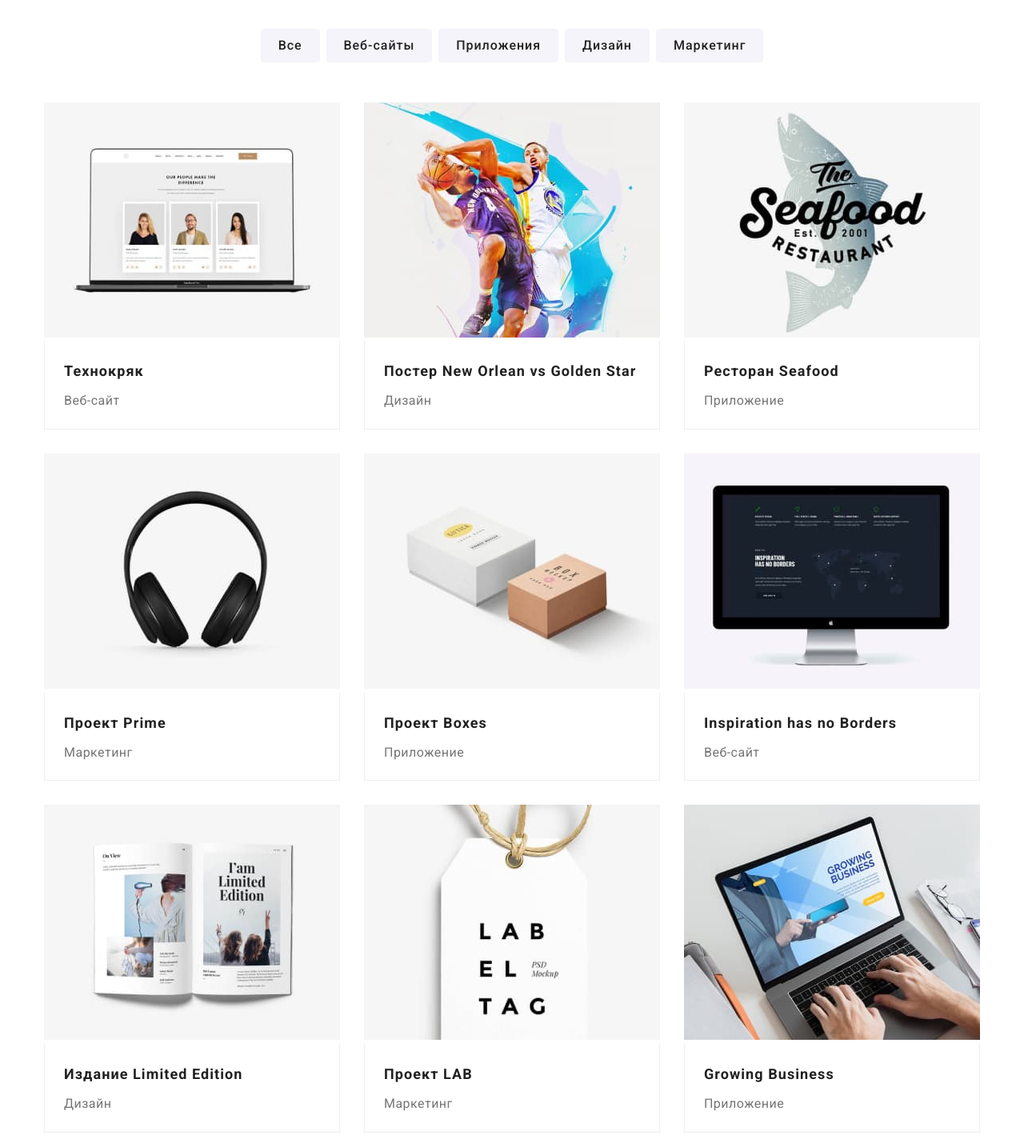
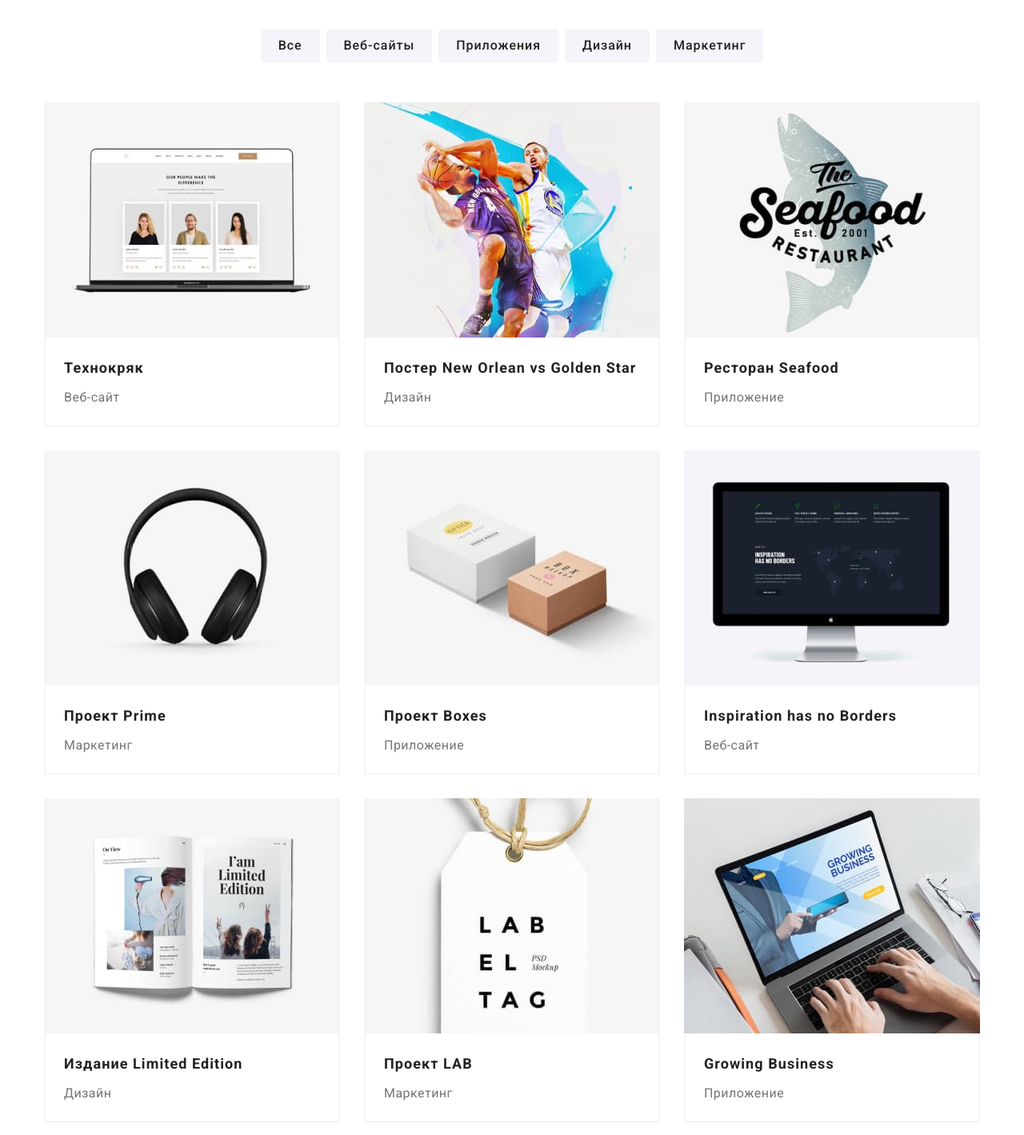
Before and after one commit to dankozz1t/goit-markup-hw-03, a plain HTML site: page portfolio.html in a window 1280 px wide. Shown: the part 140-1559 px from the top of the page at 80% size. Drawn offline with nearby package versions, Linux system fonts and the light colour scheme.

Commit message:
fix margin-bottom for card

```diff
--- a/css/style.css
+++ b/css/style.css
@@ -335,8 +335,16 @@ body {
 .example-item:nth-child(3n) {
   margin-right: 0;
 }
+
+.example-item:nth-last-child(-n + 3) {
+  margin-bottom: 0;
+}
 .example-link {
   text-decoration: none;
+}
+
+.example-img {
+  display: block;
 }
 
 .card-border {
--- a/portfolio.html
+++ b/portfolio.html
@@ -65,7 +65,8 @@
                 <ul class="list examples-list">
                     <li class="example-item">
                         <a class="example-link" href="#">
-                            <img src="./images/portfolio-card-1.jpg" alt="Ноутбук с сайтом" width="370" height="294">
+                            <img class="example-img" src="./images/portfolio-card-1.jpg" alt="Ноутбук с сайтом"
+                                width="370" height="294">
                             <div class="card-border">
                                 <h2 class="example-title">Технокряк</h2>
                                 <p class="example-text">Веб-сайт</p>
@@ -74,8 +75,8 @@
                     </li>
                     <li class="example-item">
                         <a class="example-link" href="#">
-                            <img src="./images/portfolio-card-2.jpg" alt="Двое мужчин с баскетбольным мячом" width="370"
-                                height="294">
+                            <img class="example-img" src="./images/portfolio-card-2.jpg"
+                                alt="Двое мужчин с баскетбольным мячом" width="370" height="294">
                             <div class="card-border">
                                 <h2 class="example-title">Постер New Orlean vs Golden Star</h2>
                                 <p class="example-text">Дизайн</p>
@@ -84,7 +85,8 @@
                     </li>
                     <li class="example-item">
                         <a class="example-link" href="#">
-                            <img src="./images/portfolio-card-3.jpg" alt="Логотип ресторана" width="370" height="294">
+                            <img class="example-img" src="./images/portfolio-card-3.jpg" alt="Логотип ресторана"
+                                width="370" height="294">
                             <div class="card-border">
                                 <h2 class="example-title">Ресторан Seafood</h2>
                                 <p class="example-text">Приложение</p>
@@ -93,7 +95,8 @@
                     </li>
                     <li class="example-item">
                         <a class="example-link" href="#">
-                            <img src="./images/portfolio-card-4.jpg" alt="Наушники" width="370" height="294">
+                            <img class="example-img" src="./images/portfolio-card-4.jpg" alt="Наушники" width="370"
+                                height="294">
                             <div class="card-border">
                                 <h2 class="example-title">Проект Prime</h2>
                                 <p class="example-text">Маркетинг</p>
@@ -102,7 +105,8 @@
                     </li>
                     <li class="example-item">
                         <a class="example-link" href="#">
-                            <img src="./images/portfolio-card-5.jpg" alt="Две коробки" width="370" height="294">
+                            <img class="example-img" src="./images/portfolio-card-5.jpg" alt="Две коробки" width="370"
+                                height="294">
                             <div class="card-border">
                                 <h2 class="example-title">Проект Boxes</h2>
                                 <p class="example-text">Приложение</p>
@@ -111,7 +115,8 @@
                     </li>
                     <li class="example-item">
                         <a class="example-link" href="#">
-                            <img src="./images/portfolio-card-6.jpg" alt="Монитор с сайтом" width="370" height="294">
+                            <img class="example-img" src="./images/portfolio-card-6.jpg" alt="Монитор с сайтом"
+                                width="370" height="294">
                             <div class="card-border">
                                 <h2 class="example-title">Inspiration has no Borders</h2>
                                 <p class="example-text">Веб-сайт</p>
@@ -120,7 +125,8 @@
                     </li>
                     <li class="example-item">
                         <a class="example-link" href="#">
-                            <img src="./images/portfolio-card-7.jpg" alt="Развернутая книга" width="370" height="294">
+                            <img class="example-img" src="./images/portfolio-card-7.jpg" alt="Развернутая книга"
+                                width="370" height="294">
                             <div class="card-border">
                                 <h2 class="example-title">Издание Limited Edition</h2>
                                 <p class="example-text">Дизайн</p>
@@ -129,7 +135,8 @@
                     </li>
                     <li class="example-item">
                         <a class="example-link" href="#">
-                            <img src="./images/portfolio-card-8.jpg" alt="Бирка с логотом" width="370" height="294">
+                            <img class="example-img" src="./images/portfolio-card-8.jpg" alt="Бирка с логотом"
+                                width="370" height="294">
                             <div class="card-border">
                                 <h2 class="example-title">Проект LAB</h2>
                                 <p class="example-text">Маркетинг</p>
@@ -138,8 +145,8 @@
                     </li>
                     <li class="example-item">
                         <a class="example-link" href="#">
-                            <img src="./images/portfolio-card-9.jpg" alt="Ноутбук с приложением" width="370"
-                                height="294">
+                            <img class="example-img" src="./images/portfolio-card-9.jpg" alt="Ноутбук с приложением"
+                                width="370" height="294">
                             <div class="card-border">
                                 <h2 class="example-title">Growing Business</h2>
                                 <p class="example-text">Приложение</p>
```
